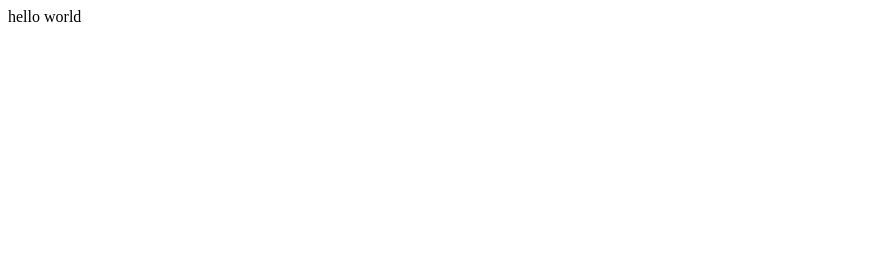
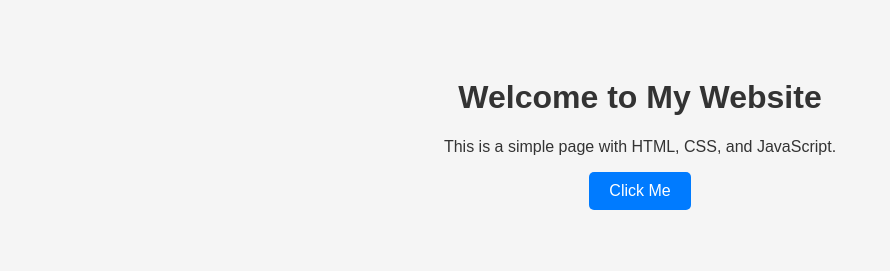
Before and after one commit to Greg-makes-stuff/soundboard, a plain HTML site: page index.html in a window 1280 px wide. Shown: the whole page, without its empty margins (0-890 px from the left). Drawn offline with Linux system fonts and the light colour scheme.

Commit message:
sound test

```diff
--- a/index.html
+++ b/index.html
@@ -1 +1,16 @@
-hello world
+<!DOCTYPE html>
+<html lang="en">
+<head>
+  <meta charset="UTF-8" />
+  <meta name="viewport" content="width=device-width, initial-scale=1.0" />
+  <title>My Cool Website</title>
+  <link rel="stylesheet" href="style.css" />
+</head>
+<body>
+  <h1>Welcome to My Website</h1>
+  <p>This is a simple page with HTML, CSS, and JavaScript.</p>
+  <button id="clickMeBtn">Click Me</button>
+
+  <script src="script.js"></script>
+</body>
+</html>
--- /dev/null
+++ b/script.js
@@ -0,0 +1,4 @@
+document.getElementById("clickMeBtn").addEventListener("click", function () {
+  const audio = new Audio("sounds/chica.mp3");
+  audio.play();
+});
--- /dev/null
+++ b/style.css
@@ -0,0 +1,21 @@
+body {
+    font-family: Arial, sans-serif;
+    background-color: #f5f5f5;
+    color: #333;
+    text-align: center;
+    padding: 50px;
+  }
+
+  button {
+    padding: 10px 20px;
+    background-color: #007bff;
+    border: none;
+    border-radius: 5px;
+    color: white;
+    font-size: 16px;
+    cursor: pointer;
+  }
+
+  button:hover {
+    background-color: #0056b3;
+  }
```
Also changed, not shown: 1 other file.
